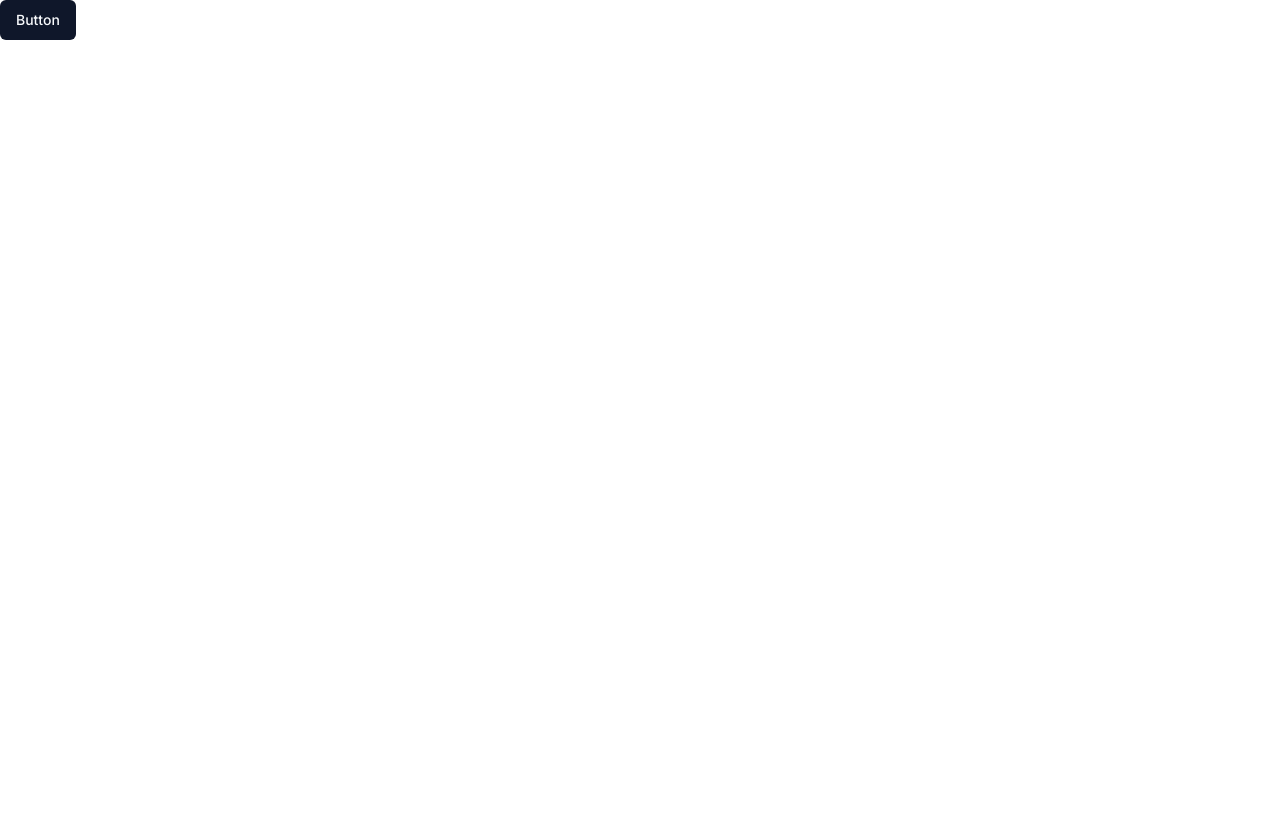
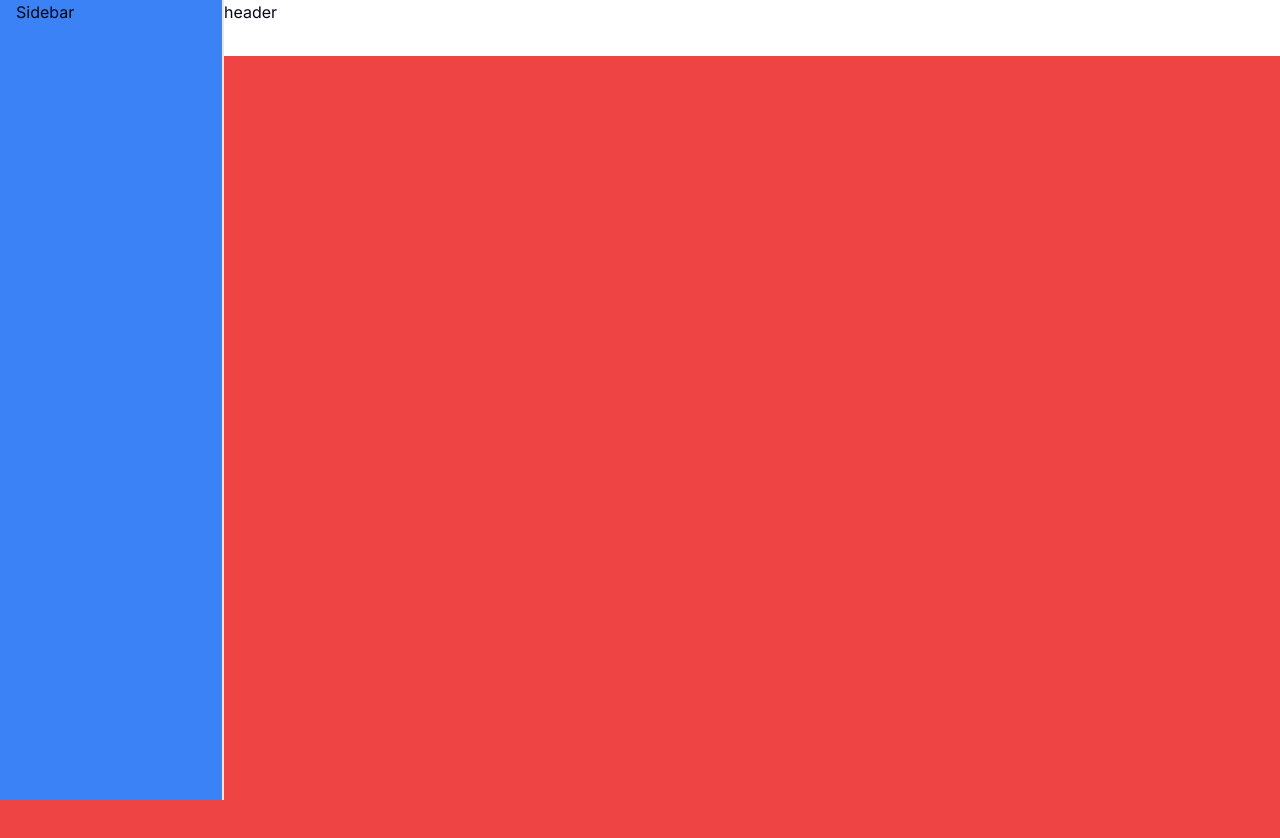
Before and after one commit to izzetcansuzen/file-tracker, a Next.js app: page / in a window 1280 px wide. Shown: the top 838 px of the page. Before the commit the page ends 800 px from the top, so only its background shows below. Built offline with nearby package versions, Linux system fonts and the light colour scheme.

Commit message:
Completed Dashboard Layout

```diff
--- /dev/null
+++ b/app/(dashboard)/Header.tsx
@@ -0,0 +1,5 @@
+export default function Header(){
+    return (
+        <div className='lg:ml-56 h-14'>header</div>
+    )
+}
--- /dev/null
+++ b/app/(dashboard)/Sidebar.tsx
@@ -0,0 +1,13 @@
+import {cn} from "@/lib/utils";
+
+type Props = {
+    className?: string;
+}
+
+export default function Sidebar({className}: Props) {
+    return (
+        <div className={cn('h-screen fixed bg-blue-500 w-56 left-0 top-0 px-4 border-r-2 flex-col', className)}>
+            Sidebar
+        </div>
+    )
+}
--- /dev/null
+++ b/app/(dashboard)/layout.tsx
@@ -0,0 +1,18 @@
+import Sidebar from "@/app/(dashboard)/Sidebar";
+import Header from "@/app/(dashboard)/Header";
+
+type Props = {
+    children: React.ReactNode;
+}
+
+export default function HomeLayout({children}: Props){
+    return (
+        <div className=''>
+            <Sidebar className='hidden lg:flex'/>
+            <Header />
+            <main className='bg-red-500 h-screen w-full pl-56'>
+
+            </main>
+        </div>
+    )
+}
--- /dev/null
+++ b/app/(dashboard)/page.tsx
@@ -0,0 +1,7 @@
+export default function Home() {
+    return (
+        <div>
+            Home Page
+        </div>
+    )
+}
--- a/app/page.tsx
+++ /dev/null
@@ -1,9 +0,0 @@
-import {Button} from "@/components/ui/button";
-
-export default function Home() {
-  return (
-    <Button variant='default'>
-        Button
-    </Button>
-  );
-}
--- a/package.json
+++ b/package.json
@@ -9,6 +9,7 @@
     "lint": "next lint"
   },
   "dependencies": {
+    "@radix-ui/react-dialog": "^1.1.1",
     "@radix-ui/react-slot": "^1.1.0",
     "class-variance-authority": "^0.7.0",
     "clsx": "^2.1.1",
```
Also changed, not shown: 1 other file (tests, documents, lock files or other folders).
